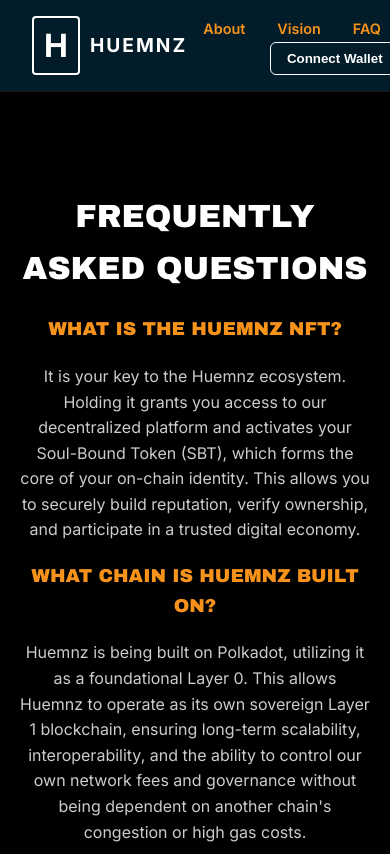
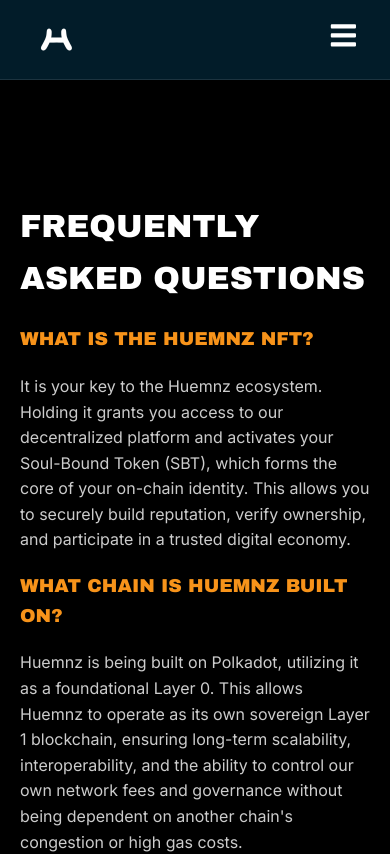
Before and after one commit to uploadnprogress/huemnz-frontend, a React (Vite) app: page /faq in a window 390 px wide. Shown: the top 854 px of the page. Built offline with nearby package versions, Linux system fonts and the light colour scheme.

Commit message:
Branding: Integrated H logo, gold button navigation, and mobile menu logic

```diff
--- a/src/App.css
+++ b/src/App.css
@@ -1,52 +1,8 @@
-#root {
-  max-width: 1280px;
-  margin: 0 auto;
-  padding: 2rem;
-  text-align: center;
-}
-
-.logo {
-  height: 6em;
-  padding: 1.5em;
-  will-change: filter;
-  transition: filter 300ms;
-}
-.logo:hover {
-  filter: drop-shadow(0 0 2em #646cffaa);
-}
-.logo.react:hover {
-  filter: drop-shadow(0 0 2em #61dafbaa);
-}
-
-@keyframes logo-spin {
-  from {
-    transform: rotate(0deg);
-  }
-  to {
-    transform: rotate(360deg);
-  }
-}
-
-@media (prefers-reduced-motion: no-preference) {
-  a:nth-of-type(2) .logo {
-    animation: logo-spin infinite 20s linear;
-  }
-}
-
-.card {
-  padding: 2em;
-}
-
-.read-the-docs {
-  color: #888;
-}
-
-/* src/App.css */
 :root {
   --bg-black: #000000;
-  --bg-blueish: #021c29; /* The blueish background from mission cards */
+  --bg-blueish: #021c29;
+  --gold: #F7931A; /* Yellowish gold from grids */
   --text-white: #ffffff;
-  --accent: #007BFF;
 }
 
 body, html, #root {
@@ -59,84 +15,103 @@ body, html, #root {
 }
 
 .app-container {
-  background-color: var(--bg-black);
+  width: 100%;
   min-height: 100vh;
-  width: 100%;
-  display: flex;
-  flex-direction: column;
 }
 
-/* HEADER: Now using the blueish background across the full width */
+/* HEADER STYLING */
 .main-header {
   width: 100%;
-  background-color: var(--bg-blueish); /* Blueish background for the header */
+  height: 80px;
+  background-color: var(--bg-blueish);
   display: flex;
   justify-content: space-between;
   align-items: center;
-  padding: 1rem 2rem;
+  padding: 0 2rem;
   box-sizing: border-box;
   position: fixed;
   top: 0;
   left: 0;
   z-index: 1000;
-  border-bottom: 1px solid #1a1a1a;
+  border-bottom: 1px solid rgba(255, 255, 255, 0.1);
 }
 
-/* Navigation & Logo Styling */
 .logo-container {
+  cursor: pointer;
   display: flex;
   align-items: center;
-  cursor: pointer;
-  gap: 10px;
 }
 
-.h-logo {
-  font-size: 2rem;
-  font-weight: 900;
-  color: #ffffff;
-  border: 2px solid #ffffff;
-  padding: 2px 10px;
+.h-logo-img {
+  height: 50px; /* Adjust size of the 'H' logo */
+  width: auto;
   border-radius: 4px;
 }
 
-.brand-text {
-  font-size: 1.2rem;
-  font-weight: bold;
-  letter-spacing: 2px;
-  color: #ffffff;
+/* NAVIGATION BUTTONS */
+.desktop-nav {
+  display: flex;
+  gap: 20px;
+  align-items: center;
 }
 
-.nav-link {
+.nav-button {
   text-decoration: none;
-  /* Updated to yellowish-gold color from homepage grids */
-  color: #F7931A;
-  padding: 8px 16px;
-  transition: opacity 0.3s ease;
+  color: var(--gold);
+  border: 1px solid var(--gold);
+  padding: 8px 20px;
+  border-radius: 6px;
+  font-weight: 600;
   font-size: 0.9rem;
-  font-weight: 600;
+  transition: all 0.3s ease;
 }
 
-.nav-link:hover {
-  opacity: 0.8;
-  color: #F7931A; /* Keep color consistent on hover */
+.nav-button:hover {
+  background-color: var(--gold);
+  color: #000;
 }
 
-.nav-highlight-btn {
-  text-decoration: none;
-  background-color: var(--accent);
-  color: white;
-  padding: 8px 20px;
-  border-radius: 6px;
-  font-weight: bold;
-  transition: transform 0.2s ease;
+.nav-button.highlight {
+  background-color: var(--gold);
+  color: #000;
 }
 
 .wallet-btn {
   background: transparent;
-  border: 1px solid #ffffff;
-  color: white;
+  border: 1px solid var(--text-white);
+  color: var(--text-white);
   padding: 8px 16px;
   border-radius: 6px;
   cursor: pointer;
   font-weight: 600;
 }
+
+/* MOBILE RESPONSIVENESS */
+.mobile-toggle {
+  display: none; /* Hidden on desktop */
+  font-size: 1.8rem;
+  cursor: pointer;
+  color: var(--text-white);
+}
+
+.mobile-nav {
+  position: absolute;
+  top: 80px;
+  left: 0;
+  width: 100%;
+  background-color: var(--bg-blueish);
+  display: flex;
+  flex-direction: column;
+  padding: 2rem;
+  gap: 1.5rem;
+  border-top: 1px solid rgba(255, 255, 255, 0.1);
+}
+
+@media (max-width: 850px) {
+  .desktop-nav {
+    display: none;
+  }
+  .mobile-toggle {
+    display: block;
+  }
+}
--- a/src/App.jsx
+++ b/src/App.jsx
@@ -8,6 +8,9 @@ import AboutPage from './pages/AboutPage';
 import VisionPage from './pages/VisionPage';
 import FAQPage from './pages/FAQPage';
 import AllowlistPage from './pages/AllowlistPage';
+
+// Import the branding logo
+import logoImg from './assets/Huemnz Logo.jpg';
 import './App.css';
 
 const WalletConnect = ({ onConnect, userData }) => {
@@ -43,7 +46,9 @@ function App() {
     const savedEmail = localStorage.getItem('userEmail');
     if (savedEmail) {
       setUserData(prev => ({ ...prev, email: savedEmail }));
-      if (location.pathname === '/') navigate('/home');
+      if (location.pathname === '/') {
+        navigate('/home');
+      }
     }
   }, []);
 
@@ -65,20 +70,20 @@ function App() {
     <div className="app-container">
       {showHeader && (
         <header className="main-header">
-          {/* LOGO "H" - Functioning Home Button */}
+          {/* LOGO "H" - branding as home button */}
           <div className="logo-container" onClick={() => navigate('/home')}>
-             <span className="h-logo">H</span>
-             <span className="brand-text">HUEMNZ</span>
+            <img src={logoImg} alt="H" className="h-logo-img" />
           </div>
 
           <nav className="desktop-nav">
-            <Link to="/about" className="nav-link">About</Link>
-            <Link to="/vision" className="nav-link">Vision</Link>
-            <Link to="/faq" className="nav-link">FAQ</Link>
-            <Link to="/allowlist" className="nav-highlight-btn">Game</Link>
+            <Link to="/about" className="nav-button">About</Link>
+            <Link to="/vision" className="nav-button">Vision</Link>
+            <Link to="/faq" className="nav-button">FAQ</Link>
+            <Link to="/allowlist" className="nav-button highlight">Game</Link>
             <WalletConnect onConnect={handleWalletConnect} userData={userData} />
           </nav>
 
+          {/* Hamburger menu - visible only on mobile via CSS */}
           <div className="mobile-toggle" onClick={toggleMenu}>
             {isMenuOpen ? <FaTimes /> : <FaBars />}
           </div>
@@ -97,8 +102,7 @@ function App() {
         </header>
       )}
 
-      {/* BODY SECTION: The black background stretches full-width here */}
-      <div style={{ marginTop: showHeader ? '70px' : '0px', width: '100%' }}>
+      <div className="page-content" style={{ marginTop: showHeader ? '80px' : '0' }}>
         <AnimatePresence mode="wait">
           <Routes location={location} key={location.pathname}>
             <Route path="/" element={<GatewayPage onEnter={handleEnter} />} />
```
